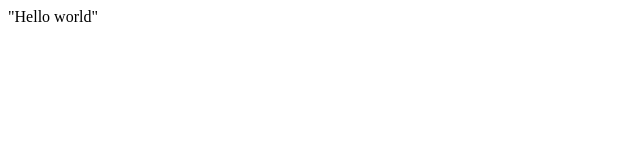
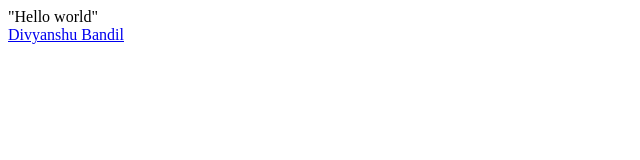
Before and after one commit to divyanshubandil/divyanshubandil.github.io, a plain HTML site: page index.html in a window 1280 px wide. Shown: the whole page, without its empty margins (0-640 px from the left). Drawn offline with Linux system fonts and the light colour scheme.

Commit message:
Update index.html

```diff
--- a/index.html
+++ b/index.html
@@ -1 +1,2 @@
 "Hello world"
+<div class="LI-profile-badge"  data-version="v1" data-size="medium" data-locale="en_US" data-type="horizontal" data-theme="dark" data-vanity="divyanshubandil"><a class="LI-simple-link" href='https://www.linkedin.com/in/divyanshubandil?trk=profile-badge'>Divyanshu Bandil</a></div>
```
